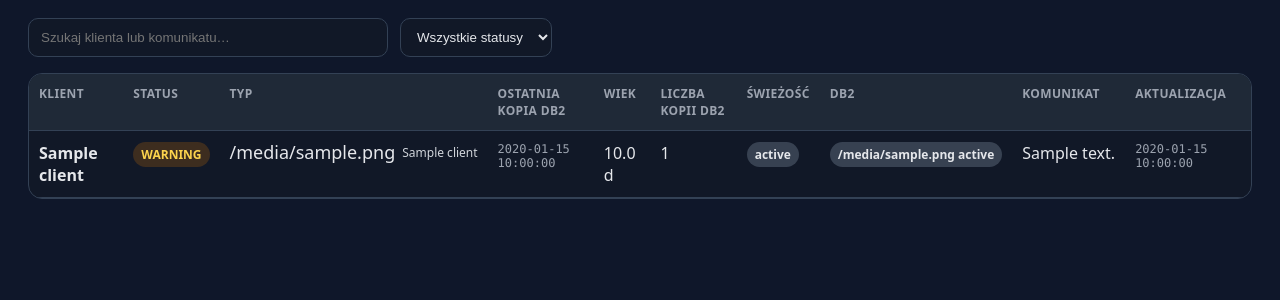
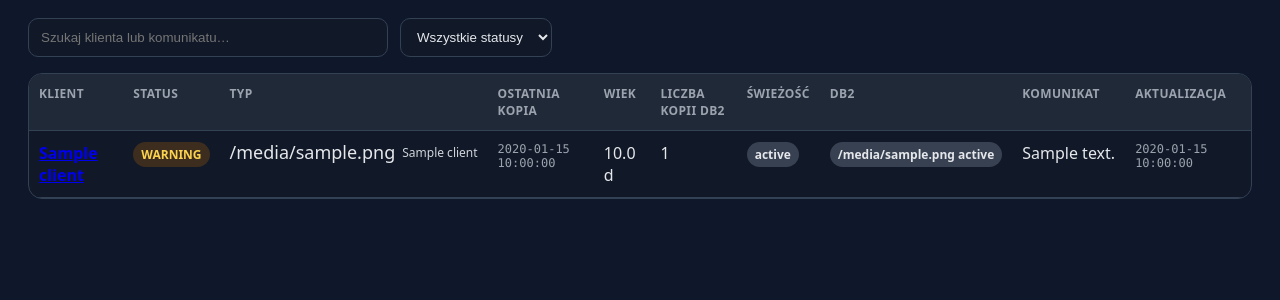
Before and after one commit to Pawel-sp9pw/backup-dashboard, a Flask app: template backup-panel/templates/index.html in a window 1280 px wide. Shown: the part 301-601 px from the top of the page. Run offline with Flask 3, Linux system fonts and the light colour scheme; the template is opened without the code that fills it: most values are stand-ins (such as "Sample title", 1, 10 or a date in 2020).

Commit message:
Add links to client reports

```diff
--- a/backup-panel/templates/index.html
+++ b/backup-panel/templates/index.html
@@ -41,7 +41,7 @@
         <th>Klient</th>
         <th>Status</th>
         <th>Typ</th>
-        <th>Ostatnia kopia DB2</th>
+        <th>Ostatnia kopia</th>
         <th>Wiek</th>
         <th>Liczba kopii DB2</th>
         <th>Świeżość</th>
@@ -52,20 +52,15 @@
     </thead>
     <tbody>
       {% for c in clients %}
-      <tr data-status="{{ c.overall_status }}" data-text="{{ (c.client ~ ' ' ~ c.backup_system_label ~ ' ' ~ c.db2_status ~ ' ' ~ (c.display_message or ''))|lower }}">
-        <td class="client">{{ c.client }}</td>
+      <tr data-status="{{ c.overall_status }}" data-text="{{ (c.client ~ ' ' ~ c.backup_system_label ~ ' ' ~ (c.display_message or ''))|lower }}">
+        <td class="client"><a href="/client/{{ c.client }}">{{ c.client }}</a></td>
         <td><span class="badge {{ c.overall_status|lower }}">{{ c.overall_status }}</span></td>
-        <td>
-          <span class="platform" title="{{ c.backup_system_label }}">
-            <span class="platform-icon">{{ c.backup_system_icon }}</span>
-            <span class="platform-label">{{ c.backup_system_label }}</span>
-          </span>
-        </td>
+        <td><span class="platform"><span class="platform-icon">{{ c.backup_system_icon }}</span><span class="platform-label">{{ c.backup_system_label }}</span></span></td>
         <td class="mono small">{{ c.last_backup_time or '-' }}</td>
         <td>{{ ('%.1f d'|format(c.backup_age_days)) if c.backup_age_days is not none else '-' }}</td>
         <td>{{ c.backup_count if c.backup_count is not none else '-' }}</td>
         <td><span class="pill">{{ c.freshness_status or '-' }}</span></td>
-        <td><span class="pill os {{ c.db2_status_class }}">{{ c.backup_system_icon }} {{ c.db2_status or '-' }}</span></td>
+        <td><span class="pill os">{{ c.backup_system_icon }} {{ c.db2_status or '-' }}</span></td>
         <td class="message" title="{{ c.display_message or '' }}">{{ c.display_message or '' }}</td>
         <td class="mono small">{{ c.updated_at or '-' }}</td>
       </tr>
```
